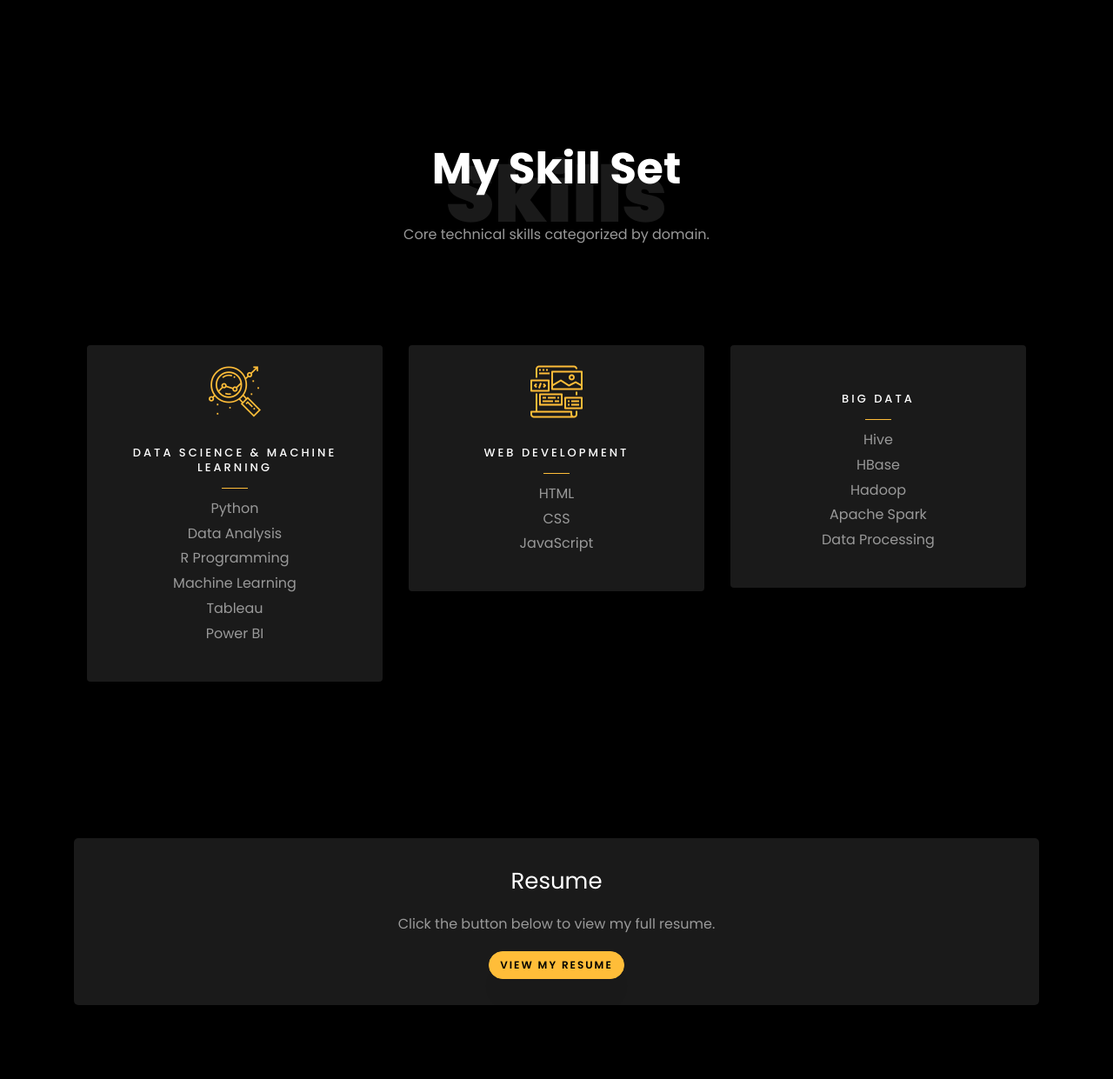
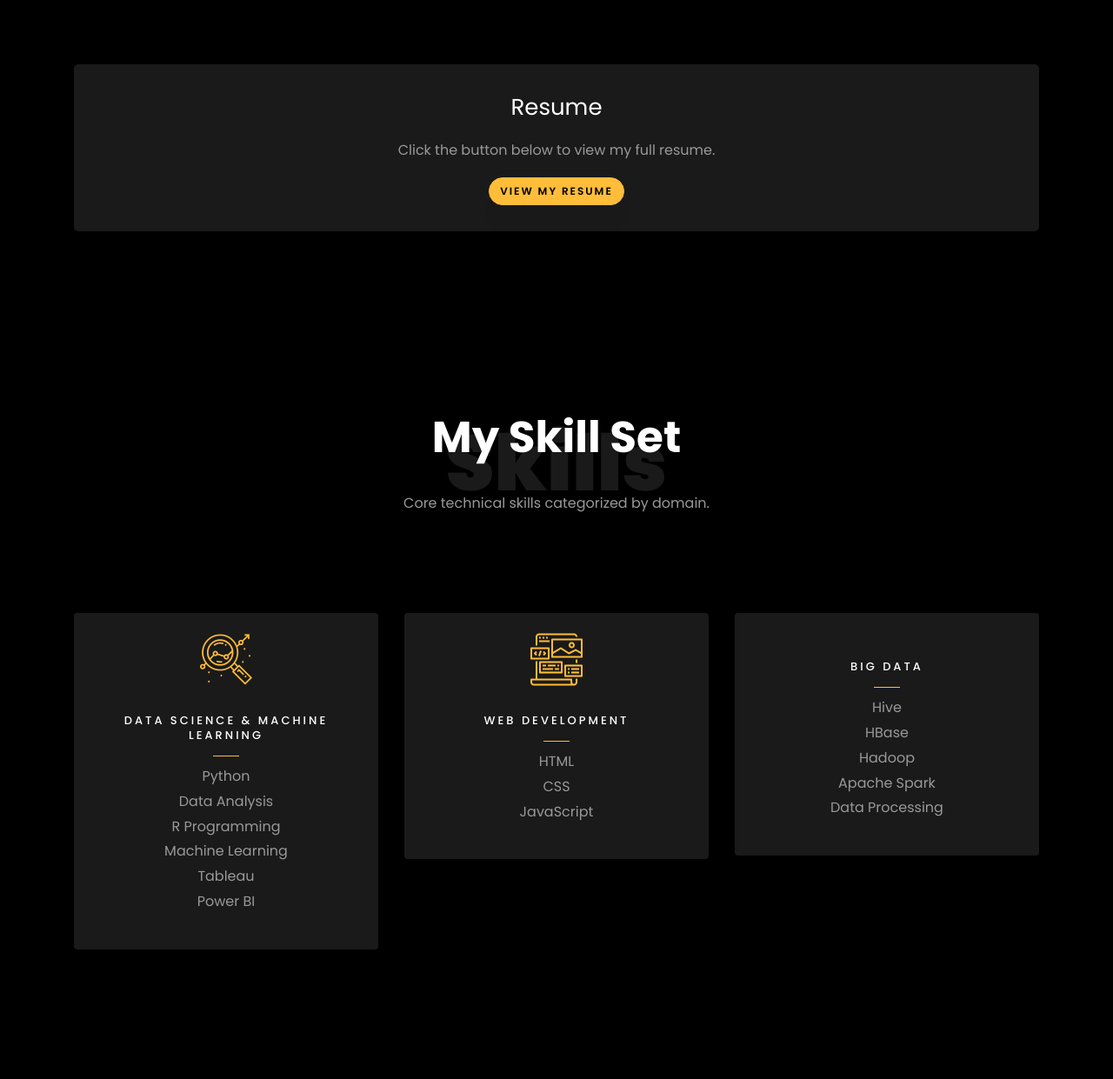
Before and after one commit to ranjeetgupta1203/my_portfolio, a plain HTML site: page index.html in a window 1280 px wide. Shown: the part 1873-3114 px from the top of the page at 87% size. Drawn offline with Linux system fonts and the light colour scheme; files whose address does not match are found by name.

Commit message:
Update index.html

```diff
--- a/index.html
+++ b/index.html
@@ -311,6 +311,25 @@
       </div>
     </div>
 
+    <br>
+
+    <div class="row">
+      <div class="col-md-12 text-center">
+        <div class="resume-wrap ftco-animate">
+          <h2>Resume</h2>
+          <p class="mt-3">Click the button below to view my full resume.</p>
+          <a href="Generalised CV Ranjeet.pdf" target="_blank" class="btn btn-primary">
+            <i class="fas fa-file-pdf"></i> View My Resume
+          </a>
+        </div>
+      </div>
+    </div>
+
+    <br><br>
+  </div>
+</section>
+
+
 
 		<section id="skills-section" class="skills-section ftco-section">
   <div class="container">
@@ -363,7 +382,7 @@
       <div class="col-md-4 ftco-animate">
         <div class="services-1 shadow rounded text-center p-4">
           <span class="icon">
-            <i class="flaticon-server"></i>
+            <i class="flaticon-s	erver"></i>
           </span>
           <div class="desc">
             <h3 class="mb-4">Big Data</h3>
@@ -381,23 +400,6 @@
     </div>
   </div>
 </section>
-
-		<br>
-
-		<div class="row">
-			<div class="col-md-12 text-center">
-			  <div class="resume-wrap ftco-animate">
-				<h2>Resume</h2>
-				<p class="mt-3">Click the button below to view my full resume.</p>
-				<a href="./" target="_blank" class="btn btn-primary">
-				  <i class="fas fa-file-pdf"></i> View My Resume
-				</a>
-			  </div>
-			</div>
-		  </div>
-
-		<br>
-		<br>
 
 		<div class="row">
 			<h1 class="big-4">Education</h1>
```
Lines whose indentation alone changed are shown as unchanged.
